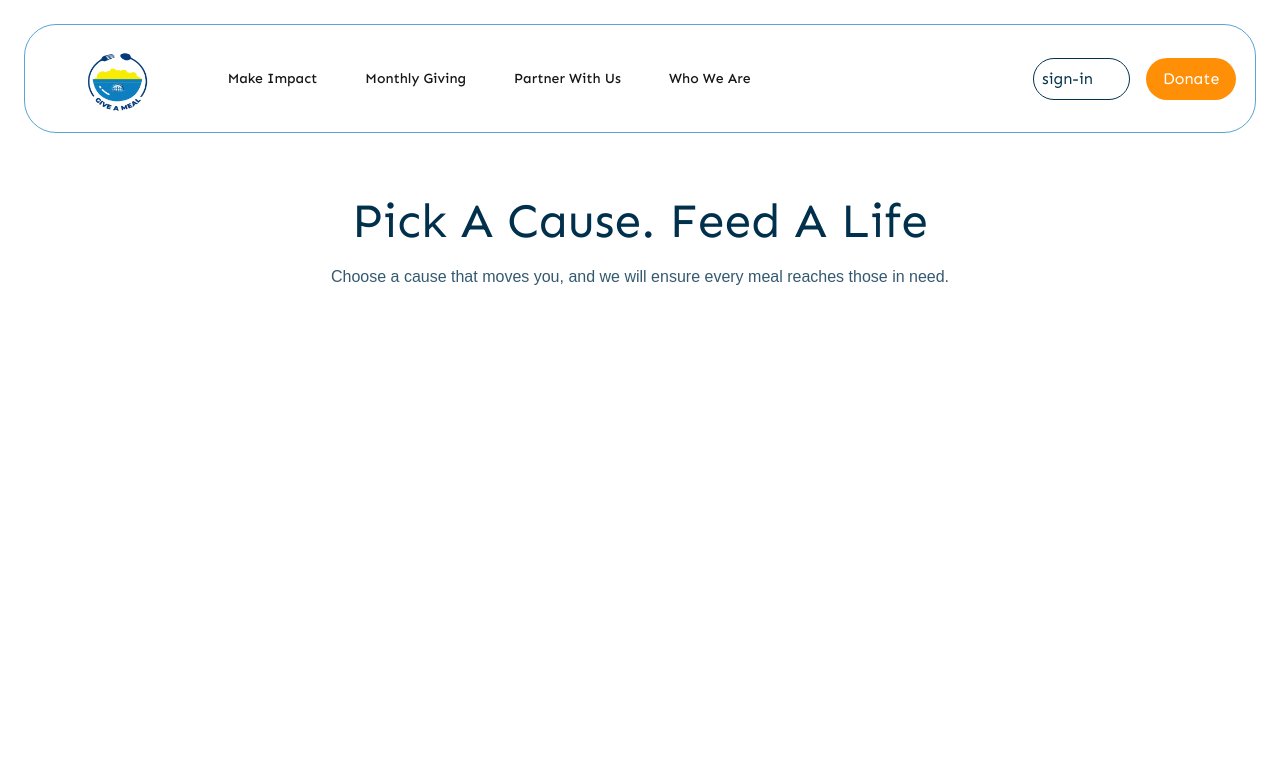
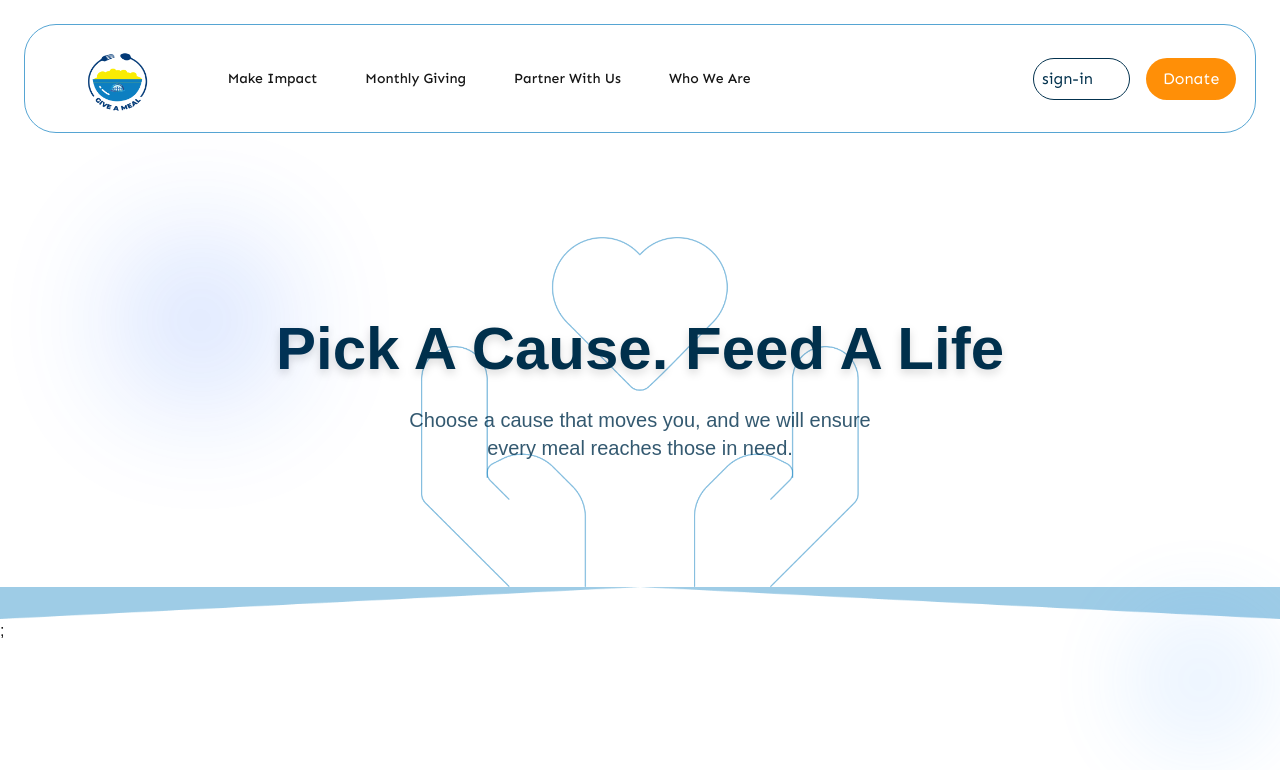
Before and after one commit to Goodtech001/give-a-meal, a Next.js app: page /make-impact in a window 1280 px wide. Shown: the top 770 px of the page. Built offline with nearby package versions, Linux system fonts and the light colour scheme; some icons are missing.

Commit message:
`Updated Pick a Cause component with new image and layout changes`

```diff
--- a/section/make-impact/pick-a -cause.tsx
+++ b/section/make-impact/pick-a -cause.tsx
@@ -1,19 +1,35 @@
-import React from "react";
+import groupHand from "@/public/group.png";
+import Image from "next/image";
+import rectangle from "@/public/assets/images/Rectangle 4.jpeg";
 
 export default function PickaCause() {
   return (
     <div>
-      <div className="flex justify-center items-center flex-col pt-10">
-        <h1 className="text-[#00304C] text-5xl  font ">
-          Pick A Cause. Feed A Life
-        </h1>
-        <div>
-          <p className="max-w-2xl pt-5 text-[#00304CCC]">
+      <div className="relative w-full h-[350px] mt-20 overflow-hidden rounded-xl">
+        {/* 1. The Image Background */}
+        <Image
+          src={groupHand}
+          alt="grouphand"
+          fill
+          className="object-contain"
+          priority // Good for Hero images
+        />
+
+        {/* 3. The Text Content Centered on top */}
+        <div className="absolute inset-0 flex flex-col justify-center items-center text-center mb-13 p-4">
+          <h1 className="text-[#00304C] text-4xl md:text-6xl font-bold leading-tight drop-shadow-lg">
+            Pick A Cause. Feed A Life
+          </h1>
+
+          <p className="max-w-lg pt-5  text-lg md:text-xl text-[#00304CCC]">
             Choose a cause that moves you, and we will ensure every meal reaches
             those in need.
           </p>
         </div>
       </div>
+      <div className="absolute top-60 left-30 w-40 h-40 bg-blue-600 rounded-full blur-3xl opacity-20"></div>
+      <div className="absolute bottom-10 right-0 w-40 h-40 bg-blue-400 rounded-full blur-2xl opacity-10"></div>
+      <Image src={rectangle} alt="alt" />;
     </div>
   );
 }
```
